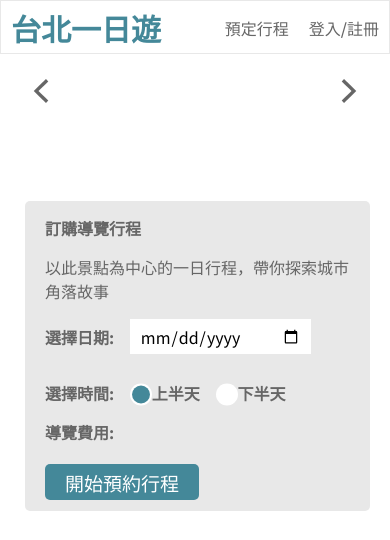
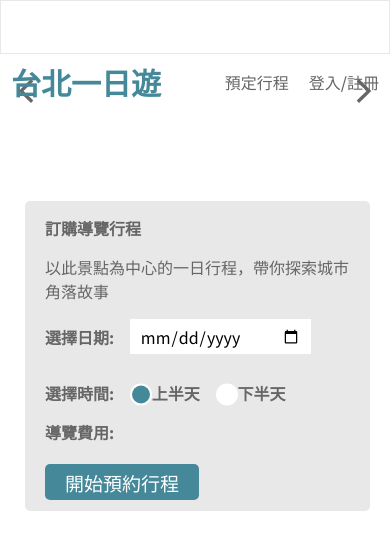
Before and after one commit to Rickyzie/taipei-day-trip, a Flask app: template templates/attraction.html in a window 390 px wide. Shown: the top 540 px of the page. Run offline with Flask 2, Linux system fonts and the light colour scheme; the template is opened without the code that fills it, so the values that code supplies are empty.

Commit message:
corrected slider layout

```diff
--- a/static/styles/attraction.css
+++ b/static/styles/attraction.css
@@ -18,6 +18,10 @@
     max-width: 1200px;
     display: flex;
     justify-content: space-between;
+}@media (max-width: 800px){
+    .NavbarContent{
+        margin: 54px auto 0px auto;
+    }
 }
 
 .NavSlogan {
@@ -76,7 +80,8 @@
 
 }@media (max-width:800px){
     .CarouselWrapper {
-        width: 100%;
+        width: calc(100% + 30px);
+        margin: 0px -15px;
     }
 }
 
```
